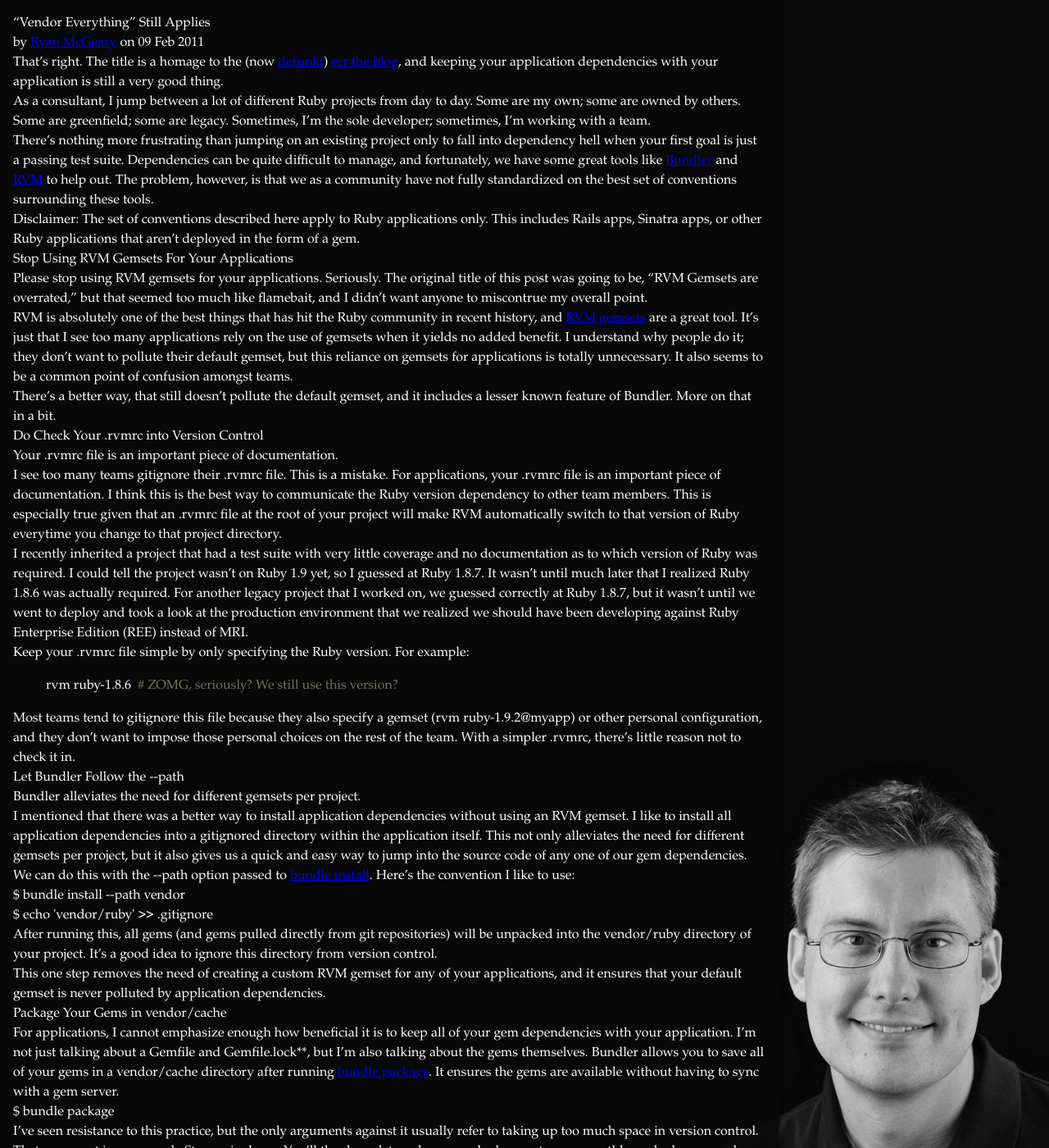
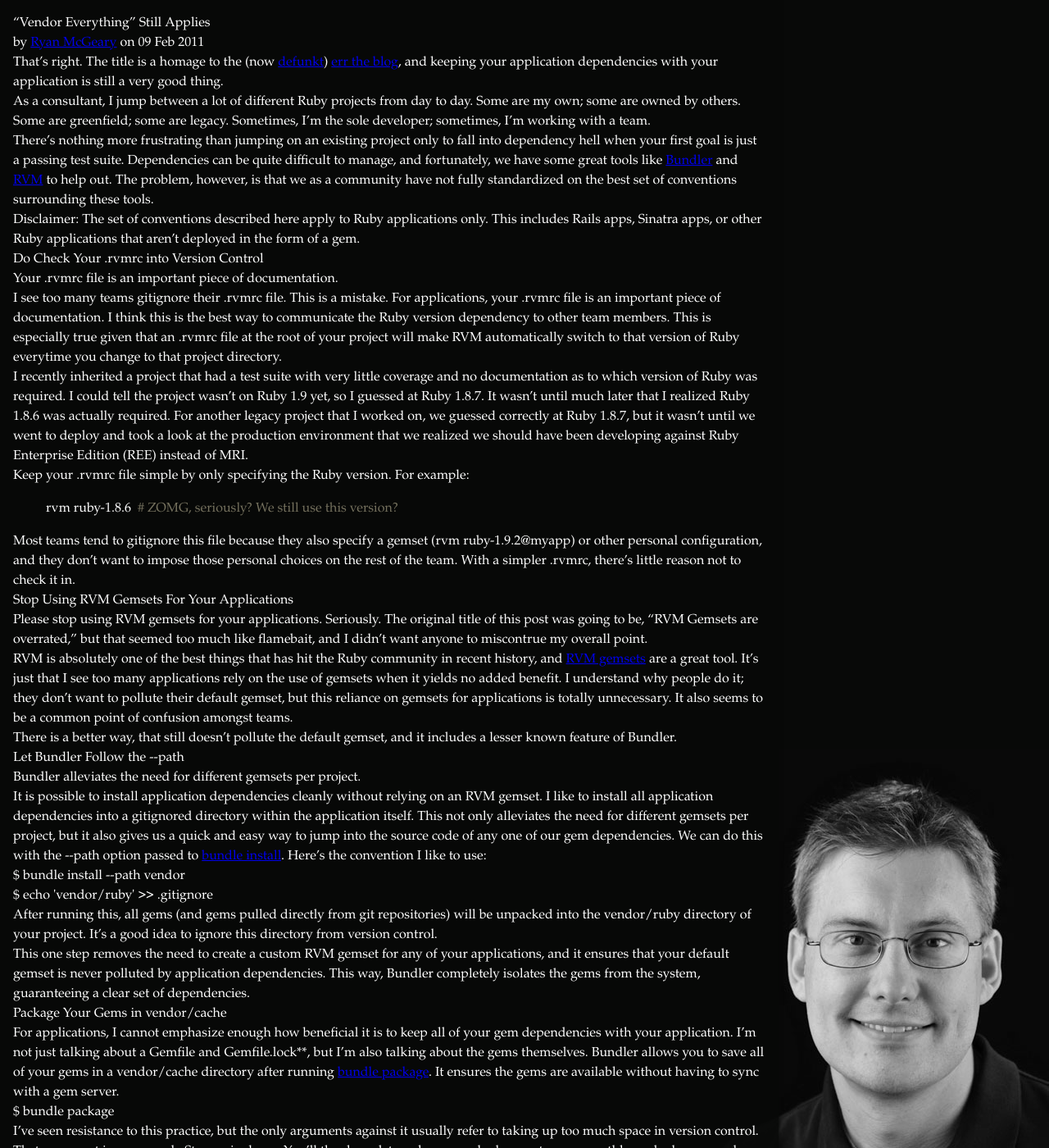
Before and after one commit to rmm5t/ryan.mcgeary.org, a Jekyll site: the page built from _posts/2011-02-09-vendor-everything-still-applies.md, in a window 1280 px wide and 1400 px high. Shown: the whole window at 82% size. Built offline with Jekyll 4.4.1, drawn with Linux system fonts in a browser that asks for light colours; nearby versions of some CDN libraries; comment, search, counter and statistics services are not loaded; some of the changed lines change nothing that is shown; some of the changed text lies outside the part shown.

Commit message:
Reordered a couple sections in "vendor everything still applies" for a better flow

```diff
--- a/_posts/2011-02-09-vendor-everything-still-applies.md
+++ b/_posts/2011-02-09-vendor-everything-still-applies.md
@@ -24,23 +24,6 @@
 _Disclaimer: The set of conventions described here apply to Ruby applications
 only.  This includes Rails apps, Sinatra apps, or other Ruby applications that
 aren't deployed in the form of a gem._
-
-## Stop Using RVM Gemsets For Your Applications
-
-Please stop using RVM gemsets for your applications. Seriously. The original title
-of this post was going to be, "RVM Gemsets are overrated," but that seemed too
-much like flamebait, and I didn't want anyone to miscontrue my overall point.
-
-RVM is absolutely one of the best things that has hit the Ruby community in
-recent history, and [RVM gemsets](http://rvm.beginrescueend.com/gemsets/basics/)
-are a great tool. It's just that I see too many applications rely on the use of
-gemsets when it yields no added benefit.  I understand why people do it; they
-don't want to pollute their default gemset, but this reliance on gemsets for
-applications is totally unnecessary.  It also seems to be a common point of
-confusion amongst teams.
-
-There's a better way, that still doesn't pollute the default gemset, and it
-includes a lesser known feature of Bundler.  More on that in a bit.
 
 ## Do Check Your `.rvmrc` into Version Control
 
@@ -74,16 +57,33 @@
 impose those personal choices on the rest of the team. With a simpler `.rvmrc`,
 there's little reason not to check it in.
 
+## Stop Using RVM Gemsets For Your Applications
+
+Please stop using RVM gemsets for your applications. Seriously. The original title
+of this post was going to be, "RVM Gemsets are overrated," but that seemed too
+much like flamebait, and I didn't want anyone to miscontrue my overall point.
+
+RVM is absolutely one of the best things that has hit the Ruby community in
+recent history, and [RVM gemsets](http://rvm.beginrescueend.com/gemsets/basics/)
+are a great tool. It's just that I see too many applications rely on the use of
+gemsets when it yields no added benefit.  I understand why people do it; they
+don't want to pollute their default gemset, but this reliance on gemsets for
+applications is totally unnecessary.  It also seems to be a common point of
+confusion amongst teams.
+
+There is a better way, that still doesn't pollute the default gemset, and it
+includes a lesser known feature of Bundler.
+
 ## Let Bundler Follow the `--path`
 
 > Bundler alleviates the need for different gemsets per project.
 
-I mentioned that there was a better way to install application dependencies
-without using an RVM gemset.  I like to install all application dependencies
-into a gitignored directory within the application itself.  This not only
-alleviates the need for different gemsets per project, but it also gives us a
-quick and easy way to jump into the source code of any one of our gem
-dependencies.  We can do this with the `--path` option passed to
+It is possible to install application dependencies cleanly without relying on an
+RVM gemset. I like to install all application dependencies into a gitignored
+directory within the application itself.  This not only alleviates the need for
+different gemsets per project, but it also gives us a quick and easy way to jump
+into the source code of any one of our gem dependencies.  We can do this with
+the `--path` option passed to
 [`bundle install`](http://gembundler.com/bundle_install.html).  Here's the
 convention I like to use:
 
@@ -94,9 +94,10 @@
 will be unpacked into the `vendor/ruby` directory of your project.  It's a good
 idea to ignore this directory from version control.
 
-This one step removes the need of creating a custom RVM gemset for any of your
+This one step removes the need to create a custom RVM gemset for any of your
 applications, and it ensures that your default gemset is never polluted by
-application dependencies.
+application dependencies. This way, Bundler completely isolates the gems from
+the system, guaranteeing a clear set of dependencies.
 
 ## Package Your Gems in `vendor/cache`
 
@@ -141,8 +142,8 @@
 
 ## TL;DR
 
+* Check your `.rvmrc` into version control; it's a form of documentation.
 * Avoid RVM gemsets for your applications; Bundler solves the same problem in a better way (`bundle install --path vendor`).
-* Check your `.rvmrc` into version control; it's a form of documentation.
 * Keep a cache of your gem dependencies in version control using `bundle package`.
 * This only applies to Ruby applications; gem development is a different beast.
 
```
